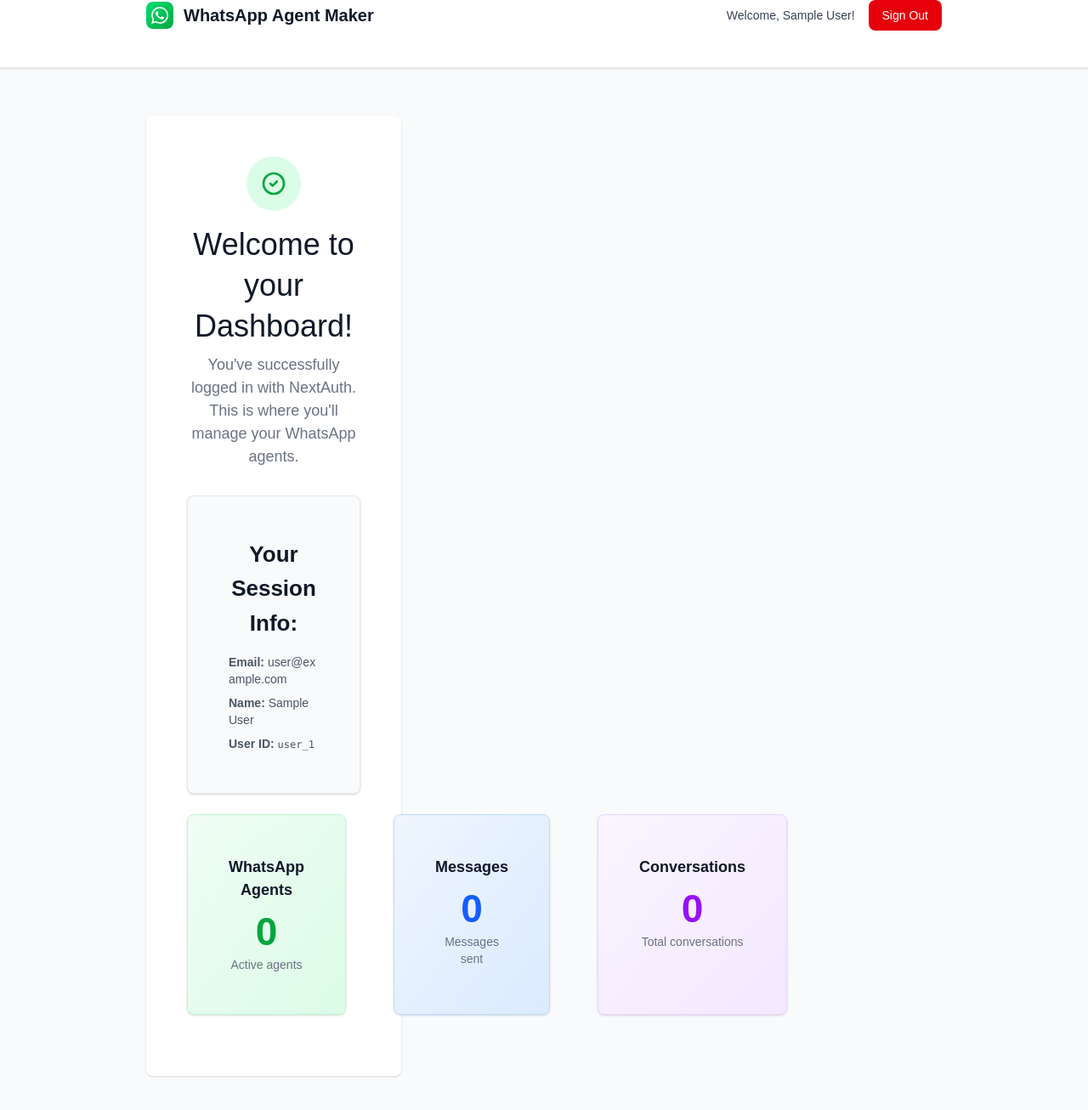
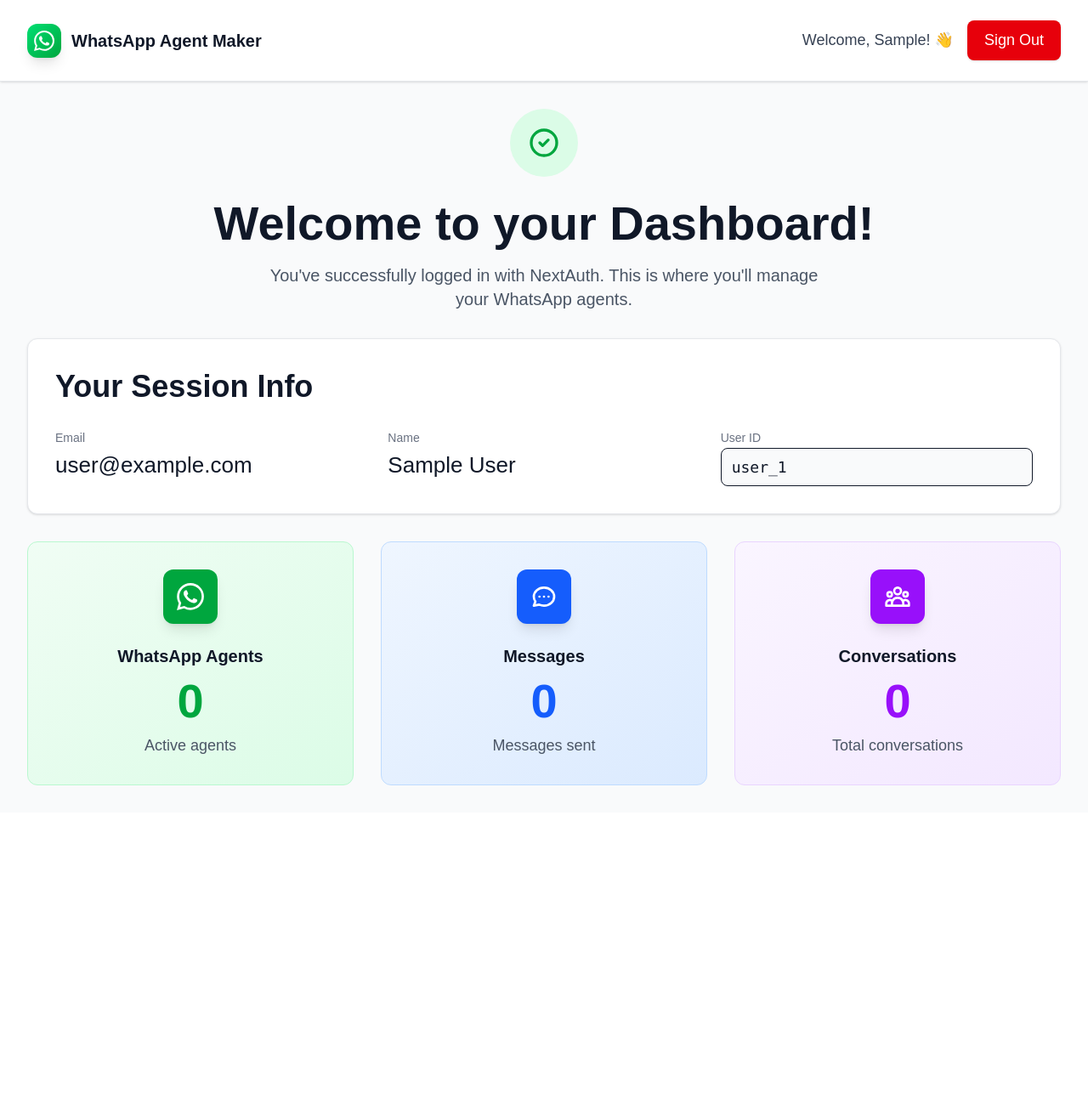
Before and after one commit to Baastheglass/whatsapp_agent_maker, a Next.js app in the folder agent_maker/: page /dashboard in a window 1280 px wide. Shown: the top 1306 px of the page at 85% size. After the commit the page ends 956 px from the top, so only its background shows below. Built offline with nearby package versions, Linux system fonts and the light colour scheme; no server answers; sample sign-in values are in the browser's storage.

Commit message:
frontend optimisations being made

```diff
--- a/agent_maker/src/app/dashboard/page.js
+++ b/agent_maker/src/app/dashboard/page.js
@@ -29,31 +29,31 @@
   return (
     <div className="min-h-screen bg-gray-50 dark:bg-gray-900">
       {/* Header */}
-      <header className="nav-container bg-white dark:bg-gray-800 shadow">
-        <div className="responsive-container">
-          <div className="nav-content">
+      <header className="bg-white dark:bg-gray-800 shadow-sm border-b border-gray-200 dark:border-gray-700">
+        <div className="max-w-7xl mx-auto px-4 sm:px-6 lg:px-8">
+          <div className="flex justify-between items-center py-4 lg:py-6">
             <div className="flex items-center">
               <Link href="/" className="flex items-center">
-                <div className="w-6 h-6 sm:w-8 sm:h-8 bg-gradient-to-br from-green-400 to-green-600 rounded-lg flex items-center justify-center">
-                  <svg className="w-3 h-3 sm:w-5 sm:h-5 text-white" fill="currentColor" viewBox="0 0 24 24">
+                <div className="w-8 h-8 lg:w-10 lg:h-10 bg-gradient-to-br from-green-400 to-green-600 rounded-xl flex items-center justify-center shadow-lg">
+                  <svg className="w-4 h-4 lg:w-6 lg:h-6 text-white" fill="currentColor" viewBox="0 0 24 24">
                     <path d="M17.472 14.382c-.297-.149-1.758-.867-2.03-.967-.273-.099-.471-.148-.67.15-.197.297-.767.966-.94 1.164-.173.199-.347.223-.644.075-.297-.15-1.255-.463-2.39-1.475-.883-.788-1.48-1.761-1.653-2.059-.173-.297-.018-.458.13-.606.134-.133.298-.347.446-.52.149-.174.198-.298.298-.497.099-.198.05-.371-.025-.52-.075-.149-.669-1.612-.916-2.207-.242-.579-.487-.5-.669-.51-.173-.008-.371-.01-.57-.01-.198 0-.52.074-.792.372-.272.297-1.04 1.016-1.04 2.479 0 1.462 1.065 2.875 1.213 3.074.149.198 2.096 3.2 5.077 4.487.709.306 1.262.489 1.694.625.712.227 1.36.195 1.871.118.571-.085 1.758-.719 2.006-1.413.248-.694.248-1.289.173-1.413-.074-.124-.272-.198-.57-.347m-5.421 7.403h-.004a9.87 9.87 0 01-5.031-1.378l-.361-.214-3.741.982.998-3.648-.235-.374a9.86 9.86 0 01-1.51-5.26c.001-5.45 4.436-9.884 9.888-9.884 2.64 0 5.122 1.03 6.988 2.898a9.825 9.825 0 012.893 6.994c-.003 5.45-4.437 9.884-9.885 9.884m8.413-18.297A11.815 11.815 0 0012.05 0C5.495 0 .16 5.335.157 11.892c0 2.096.547 4.142 1.588 5.945L.057 24l6.305-1.654a11.882 11.882 0 005.683 1.448h.005c6.554 0 11.89-5.335 11.893-11.893A11.821 11.821 0 0020.465 3.488"/>
                   </svg>
                 </div>
-                <span className="ml-2 sm:ml-3 text-lg sm:text-xl font-bold text-gray-900 dark:text-white">WhatsApp Agent Maker</span>
+                <span className="ml-3 text-lg lg:text-xl font-bold text-gray-900 dark:text-white">WhatsApp Agent Maker</span>
               </Link>
             </div>
 
-            <div className="flex items-center space-x-2 sm:space-x-4">
-              <div className="text-xs sm:text-sm text-gray-700 dark:text-gray-300 hidden sm:block">
-                Welcome, {session.user?.name || session.user?.firstName || session.user?.email}!
+            <div className="flex items-center space-x-3 lg:space-x-4">
+              <div className="text-sm lg:text-base text-gray-700 dark:text-gray-300 hidden sm:block font-medium">
+                Welcome, {session.user?.firstName || session.user?.name?.split(' ')[0] || 'User'}! 👋
               </div>
               <button
                 onClick={() => signOut()}
-                className="bg-red-600 hover:bg-red-700 text-white px-3 py-2 sm:px-4 sm:py-2 rounded-lg text-xs sm:text-sm font-medium transition-colors"
+                className="bg-red-600 hover:bg-red-700 text-white px-4 py-2 lg:px-5 lg:py-2.5 rounded-lg text-sm lg:text-base font-medium transition-all duration-200 shadow-sm hover:shadow-md"
               >
                 <span className="hidden sm:inline">Sign Out</span>
                 <span className="sm:hidden">
-                  <svg className="w-4 h-4" fill="none" stroke="currentColor" viewBox="0 0 24 24">
+                  <svg className="w-5 h-5" fill="none" stroke="currentColor" viewBox="0 0 24 24">
                     <path strokeLinecap="round" strokeLinejoin="round" strokeWidth={2} d="M17 16l4-4m0 0l-4-4m4 4H7m6 4v1a3 3 0 01-3 3H6a3 3 0 01-3-3V7a3 3 0 013-3h4a3 3 0 013 3v1" />
                   </svg>
                 </span>
@@ -64,59 +64,82 @@
       </header>
 
       {/* Main Content */}
-      <main className="responsive-container py-4 sm:py-6">
-        <div className="dashboard-layout">
-          <div className="responsive-card bg-white dark:bg-gray-800">
+      <main className="max-w-7xl mx-auto px-4 sm:px-6 lg:px-8 py-6 lg:py-8">
+        <div className="space-y-6 lg:space-y-8">
+          {/* Welcome Section */}
           <div className="text-center">
-              <div className="mx-auto flex items-center justify-center h-12 w-12 sm:h-16 sm:w-16 rounded-full bg-green-100 dark:bg-green-900">
-                <svg className="h-6 w-6 sm:h-8 sm:w-8 text-green-600 dark:text-green-400" fill="none" stroke="currentColor" viewBox="0 0 24 24">
+            <div className="mx-auto flex items-center justify-center h-16 w-16 lg:h-20 lg:w-20 rounded-full bg-green-100 dark:bg-green-900 mb-6">
+              <svg className="h-8 w-8 lg:h-10 lg:w-10 text-green-600 dark:text-green-400" fill="none" stroke="currentColor" viewBox="0 0 24 24">
                 <path strokeLinecap="round" strokeLinejoin="round" strokeWidth={2} d="M9 12l2 2 4-4m6 2a9 9 0 11-18 0 9 9 0 0118 0z" />
               </svg>
             </div>
-              <h3 className="mt-4 text-lg sm:text-xl lg:text-2xl font-medium text-gray-900 dark:text-white">
+            <h1 className="text-2xl lg:text-4xl font-bold text-gray-900 dark:text-white mb-4">
               Welcome to your Dashboard!
-              </h3>
-              <p className="mt-2 text-sm sm:text-base text-gray-500 dark:text-gray-400">
+            </h1>
+            <p className="text-base lg:text-xl text-gray-600 dark:text-gray-400 max-w-2xl mx-auto">
               You've successfully logged in with NextAuth. This is where you'll manage your WhatsApp agents.
             </p>
 
-              <div className="mt-6 sm:mt-8 space-y-4 sm:space-y-6">
-                <div className="responsive-card bg-gray-50 dark:bg-gray-700 border border-gray-200 dark:border-gray-600">
-                  <h4 className="text-base sm:text-lg font-semibold text-gray-900 dark:text-white mb-3 sm:mb-4">Your Session Info:</h4>
-                  <div className="text-left space-y-2 text-xs sm:text-sm text-gray-600 dark:text-gray-400">
-                    <p><strong>Email:</strong> <span className="break-all">{session.user?.email}</span></p>
-                    <p><strong>Name:</strong> {session.user?.name || `${session.user?.firstName} ${session.user?.lastName}` || 'Not provided'}</p>
-                    <p><strong>User ID:</strong> <span className="font-mono text-xs break-all">{session.user?.id}</span></p>
-                  </div>
-                </div>
-
-                <div className="card-grid">
-                  <div className="responsive-card bg-gradient-to-br from-green-50 to-green-100 dark:from-green-900/20 dark:to-green-800/20 border border-green-200 dark:border-green-700 text-center">
-                    <h5 className="font-semibold text-gray-900 dark:text-white text-sm sm:text-base">WhatsApp Agents</h5>
-                    <p className="text-xl sm:text-2xl lg:text-3xl font-bold text-green-600 dark:text-green-400 mt-1 sm:mt-2">0</p>
-                    <p className="text-xs sm:text-sm text-gray-500 dark:text-gray-400">Active agents</p>
-                  </div>
-
-                  <div className="responsive-card bg-gradient-to-br from-blue-50 to-blue-100 dark:from-blue-900/20 dark:to-blue-800/20 border border-blue-200 dark:border-blue-700 text-center">
-                    <h5 className="font-semibold text-gray-900 dark:text-white text-sm sm:text-base">Messages</h5>
-                    <p className="text-xl sm:text-2xl lg:text-3xl font-bold text-blue-600 dark:text-blue-400 mt-1 sm:mt-2">0</p>
-                    <p className="text-xs sm:text-sm text-gray-500 dark:text-gray-400">Messages sent</p>
-                  </div>
-
-                  <div className="responsive-card bg-gradient-to-br from-purple-50 to-purple-100 dark:from-purple-900/20 dark:to-purple-800/20 border border-purple-200 dark:border-purple-700 text-center">
-                    <h5 className="font-semibold text-gray-900 dark:text-white text-sm sm:text-base">Conversations</h5>
-                    <p className="text-xl sm:text-2xl lg:text-3xl font-bold text-purple-600 dark:text-purple-400 mt-1 sm:mt-2">0</p>
-                    <p className="text-xs sm:text-sm text-gray-500 dark:text-gray-400">Total conversations</p>
-                  </div>
-                </div>
-
             {/* Mobile welcome message */}
-                <div className="sm:hidden text-center mt-4 p-3 bg-blue-50 dark:bg-blue-900/20 rounded-lg border border-blue-200 dark:border-blue-700">
-                  <p className="text-xs text-blue-700 dark:text-blue-300">
+            <div className="sm:hidden mt-6 p-4 bg-blue-50 dark:bg-blue-900/20 rounded-xl border border-blue-200 dark:border-blue-700">
+              <p className="text-sm text-blue-700 dark:text-blue-300 font-medium">
                 Welcome, {session.user?.firstName || session.user?.name?.split(' ')[0] || 'User'}! 👋
               </p>
             </div>
           </div>
+
+          {/* Session Info Card */}
+          <div className="bg-white dark:bg-gray-800 rounded-xl shadow-sm border border-gray-200 dark:border-gray-700 p-6 lg:p-8">
+            <h2 className="text-xl lg:text-2xl font-semibold text-gray-900 dark:text-white mb-6">Your Session Info</h2>
+            <div className="grid grid-cols-1 lg:grid-cols-3 gap-4 lg:gap-6">
+              <div className="space-y-2">
+                <label className="text-sm font-medium text-gray-500 dark:text-gray-400">Email</label>
+                <p className="text-base lg:text-lg text-gray-900 dark:text-white font-medium break-all">{session.user?.email}</p>
+              </div>
+              <div className="space-y-2">
+                <label className="text-sm font-medium text-gray-500 dark:text-gray-400">Name</label>
+                <p className="text-base lg:text-lg text-gray-900 dark:text-white font-medium">{session.user?.name || `${session.user?.firstName} ${session.user?.lastName}` || 'Not provided'}</p>
+              </div>
+              <div className="space-y-2">
+                <label className="text-sm font-medium text-gray-500 dark:text-gray-400">User ID</label>
+                <p className="text-sm lg:text-base text-gray-900 dark:text-white font-mono bg-gray-50 dark:bg-gray-700 px-3 py-2 rounded-lg border break-all">{session.user?.id}</p>
+              </div>
+            </div>
+          </div>
+
+          {/* Stats Grid */}
+          <div className="grid grid-cols-1 sm:grid-cols-2 lg:grid-cols-3 gap-6 lg:gap-8">
+            <div className="bg-gradient-to-br from-green-50 to-green-100 dark:from-green-900/20 dark:to-green-800/20 border border-green-200 dark:border-green-700 rounded-xl p-6 lg:p-8 text-center hover:shadow-lg transition-all duration-300 transform hover:scale-105">
+              <div className="w-12 h-12 lg:w-16 lg:h-16 bg-green-600 rounded-xl flex items-center justify-center mx-auto mb-4 lg:mb-6 shadow-lg">
+                <svg className="w-6 h-6 lg:w-8 lg:h-8 text-white" fill="currentColor" viewBox="0 0 24 24">
+                  <path d="M17.472 14.382c-.297-.149-1.758-.867-2.03-.967-.273-.099-.471-.148-.67.15-.197.297-.767.966-.94 1.164-.173.199-.347.223-.644.075-.297-.15-1.255-.463-2.39-1.475-.883-.788-1.48-1.761-1.653-2.059-.173-.297-.018-.458.13-.606.134-.133.298-.347.446-.52.149-.174.198-.298.298-.497.099-.198.05-.371-.025-.52-.075-.149-.669-1.612-.916-2.207-.242-.579-.487-.5-.669-.51-.173-.008-.371-.01-.57-.01-.198 0-.52.074-.792.372-.272.297-1.04 1.016-1.04 2.479 0 1.462 1.065 2.875 1.213 3.074.149.198 2.096 3.2 5.077 4.487.709.306 1.262.489 1.694.625.712.227 1.36.195 1.871.118.571-.085 1.758-.719 2.006-1.413.248-.694.248-1.289.173-1.413-.074-.124-.272-.198-.57-.347m-5.421 7.403h-.004a9.87 9.87 0 01-5.031-1.378l-.361-.214-3.741.982.998-3.648-.235-.374a9.86 9.86 0 01-1.51-5.26c.001-5.45 4.436-9.884 9.888-9.884 2.64 0 5.122 1.03 6.988 2.898a9.825 9.825 0 012.893 6.994c-.003 5.45-4.437 9.884-9.885 9.884m8.413-18.297A11.815 11.815 0 0012.05 0C5.495 0 .16 5.335.157 11.892c0 2.096.547 4.142 1.588 5.945L.057 24l6.305-1.654a11.882 11.882 0 005.683 1.448h.005c6.554 0 11.89-5.335 11.893-11.893A11.821 11.821 0 0020.465 3.488"/>
+                </svg>
+              </div>
+              <h3 className="text-lg lg:text-xl font-semibold text-gray-900 dark:text-white mb-2">WhatsApp Agents</h3>
+              <p className="text-3xl lg:text-4xl font-bold text-green-600 dark:text-green-400 mb-2">0</p>
+              <p className="text-sm lg:text-base text-gray-600 dark:text-gray-400">Active agents</p>
+            </div>
+
+            <div className="bg-gradient-to-br from-blue-50 to-blue-100 dark:from-blue-900/20 dark:to-blue-800/20 border border-blue-200 dark:border-blue-700 rounded-xl p-6 lg:p-8 text-center hover:shadow-lg transition-all duration-300 transform hover:scale-105">
+              <div className="w-12 h-12 lg:w-16 lg:h-16 bg-blue-600 rounded-xl flex items-center justify-center mx-auto mb-4 lg:mb-6 shadow-lg">
+                <svg className="w-6 h-6 lg:w-8 lg:h-8 text-white" fill="none" stroke="currentColor" viewBox="0 0 24 24">
+                  <path strokeLinecap="round" strokeLinejoin="round" strokeWidth={2} d="M8 12h.01M12 12h.01M16 12h.01M21 12c0 4.418-4.03 8-9 8a9.863 9.863 0 01-4.255-.949L3 20l1.395-3.72C3.512 15.042 3 13.574 3 12c0-4.418 4.03-8 9-8s9 3.582 9 8z" />
+                </svg>
+              </div>
+              <h3 className="text-lg lg:text-xl font-semibold text-gray-900 dark:text-white mb-2">Messages</h3>
+              <p className="text-3xl lg:text-4xl font-bold text-blue-600 dark:text-blue-400 mb-2">0</p>
+              <p className="text-sm lg:text-base text-gray-600 dark:text-gray-400">Messages sent</p>
+            </div>
+
+            <div className="bg-gradient-to-br from-purple-50 to-purple-100 dark:from-purple-900/20 dark:to-purple-800/20 border border-purple-200 dark:border-purple-700 rounded-xl p-6 lg:p-8 text-center hover:shadow-lg transition-all duration-300 transform hover:scale-105 sm:col-span-2 lg:col-span-1">
+              <div className="w-12 h-12 lg:w-16 lg:h-16 bg-purple-600 rounded-xl flex items-center justify-center mx-auto mb-4 lg:mb-6 shadow-lg">
+                <svg className="w-6 h-6 lg:w-8 lg:h-8 text-white" fill="none" stroke="currentColor" viewBox="0 0 24 24">
+                  <path strokeLinecap="round" strokeLinejoin="round" strokeWidth={2} d="M17 20h5v-2a3 3 0 00-5.356-1.857M17 20H7m10 0v-2c0-.656-.126-1.283-.356-1.857M7 20H2v-2a3 3 0 015.356-1.857M7 20v-2c0-.656.126-1.283.356-1.857m0 0a5.002 5.002 0 019.288 0M15 7a3 3 0 11-6 0 3 3 0 016 0zm6 3a2 2 0 11-4 0 2 2 0 014 0zM7 10a2 2 0 11-4 0 2 2 0 014 0z" />
+                </svg>
+              </div>
+              <h3 className="text-lg lg:text-xl font-semibold text-gray-900 dark:text-white mb-2">Conversations</h3>
+              <p className="text-3xl lg:text-4xl font-bold text-purple-600 dark:text-purple-400 mb-2">0</p>
+              <p className="text-sm lg:text-base text-gray-600 dark:text-gray-400">Total conversations</p>
             </div>
           </div>
         </div>
--- a/agent_maker/src/app/page.js
+++ b/agent_maker/src/app/page.js
@@ -92,35 +92,37 @@
         </div>
 
         {/* Features Grid */}
-        <div className="card-grid max-w-6xl mx-auto px-4">
-          <div className="responsive-card bg-white dark:bg-gray-800 text-center hover:shadow-xl transition-all duration-300 transform hover:scale-105 animate-fadeInUp animation-delay-1000 group">
-            <div className="w-12 h-12 bg-blue-100 dark:bg-blue-900 rounded-lg flex items-center justify-center mx-auto mb-4 transition-all duration-300 group-hover:bg-blue-200 dark:group-hover:bg-blue-800 group-hover:scale-110">
-              <svg className="w-6 h-6 text-blue-600 dark:text-blue-400 transition-transform duration-300 group-hover:rotate-12" fill="none" stroke="currentColor" viewBox="0 0 24 24">
+        <div className="w-full max-w-7xl mx-auto px-4 sm:px-6 lg:px-8">
+          <div className="grid grid-cols-1 md:grid-cols-3 gap-6 lg:gap-8">
+            <div className="bg-white dark:bg-gray-800 p-6 lg:p-8 rounded-xl shadow-lg text-center hover:shadow-xl transition-all duration-300 transform hover:scale-105 animate-fadeInUp animation-delay-1000 group border border-gray-200 dark:border-gray-700">
+              <div className="w-14 h-14 lg:w-16 lg:h-16 bg-blue-100 dark:bg-blue-900 rounded-xl flex items-center justify-center mx-auto mb-6 transition-all duration-300 group-hover:bg-blue-200 dark:group-hover:bg-blue-800 group-hover:scale-110">
+                <svg className="w-7 h-7 lg:w-8 lg:h-8 text-blue-600 dark:text-blue-400 transition-transform duration-300 group-hover:rotate-12" fill="none" stroke="currentColor" viewBox="0 0 24 24">
                   <path strokeLinecap="round" strokeLinejoin="round" strokeWidth={2} d="M9.663 17h4.673M12 3v1m6.364 1.636l-.707.707M21 12h-1M4 12H3m3.343-5.657l-.707-.707m2.828 9.9a5 5 0 117.072 0l-.548.547A3.374 3.374 0 0014 18.469V19a2 2 0 11-4 0v-.531c0-.895-.356-1.754-.988-2.386l-.548-.547z" />
                 </svg>
               </div>
-            <h3 className="text-lg font-semibold text-gray-900 dark:text-white mb-2 transition-colors duration-300 group-hover:text-blue-600 dark:group-hover:text-blue-400">Smart Automation</h3>
-            <p className="text-gray-600 dark:text-gray-400 transition-colors duration-300 group-hover:text-gray-700 dark:group-hover:text-gray-300">Create intelligent agents that understand context and respond naturally to customer inquiries.</p>
+              <h3 className="text-xl lg:text-2xl font-semibold text-gray-900 dark:text-white mb-4 transition-colors duration-300 group-hover:text-blue-600 dark:group-hover:text-blue-400">Smart Automation</h3>
+              <p className="text-base lg:text-lg text-gray-600 dark:text-gray-400 leading-relaxed transition-colors duration-300 group-hover:text-gray-700 dark:group-hover:text-gray-300">Create intelligent agents that understand context and respond naturally to customer inquiries.</p>
             </div>
 
-          <div className="responsive-card bg-white dark:bg-gray-800 text-center hover:shadow-xl transition-all duration-300 transform hover:scale-105 animate-fadeInUp animation-delay-1200 group">
-            <div className="w-12 h-12 bg-green-100 dark:bg-green-900 rounded-lg flex items-center justify-center mx-auto mb-4 transition-all duration-300 group-hover:bg-green-200 dark:group-hover:bg-green-800 group-hover:scale-110">
-              <svg className="w-6 h-6 text-green-600 dark:text-green-400 transition-transform duration-300 group-hover:rotate-12" fill="none" stroke="currentColor" viewBox="0 0 24 24">
+            <div className="bg-white dark:bg-gray-800 p-6 lg:p-8 rounded-xl shadow-lg text-center hover:shadow-xl transition-all duration-300 transform hover:scale-105 animate-fadeInUp animation-delay-1200 group border border-gray-200 dark:border-gray-700">
+              <div className="w-14 h-14 lg:w-16 lg:h-16 bg-green-100 dark:bg-green-900 rounded-xl flex items-center justify-center mx-auto mb-6 transition-all duration-300 group-hover:bg-green-200 dark:group-hover:bg-green-800 group-hover:scale-110">
+                <svg className="w-7 h-7 lg:w-8 lg:h-8 text-green-600 dark:text-green-400 transition-transform duration-300 group-hover:rotate-12" fill="none" stroke="currentColor" viewBox="0 0 24 24">
                   <path strokeLinecap="round" strokeLinejoin="round" strokeWidth={2} d="M13 10V3L4 14h7v7l9-11h-7z" />
                 </svg>
               </div>
-            <h3 className="text-lg font-semibold text-gray-900 dark:text-white mb-2 transition-colors duration-300 group-hover:text-green-600 dark:group-hover:text-green-400">Easy Setup</h3>
-            <p className="text-gray-600 dark:text-gray-400 transition-colors duration-300 group-hover:text-gray-700 dark:group-hover:text-gray-300">Get your WhatsApp agent up and running in minutes with our intuitive drag-and-drop interface.</p>
+              <h3 className="text-xl lg:text-2xl font-semibold text-gray-900 dark:text-white mb-4 transition-colors duration-300 group-hover:text-green-600 dark:group-hover:text-green-400">Easy Setup</h3>
+              <p className="text-base lg:text-lg text-gray-600 dark:text-gray-400 leading-relaxed transition-colors duration-300 group-hover:text-gray-700 dark:group-hover:text-gray-300">Get your WhatsApp agent up and running in minutes with our intuitive drag-and-drop interface.</p>
             </div>
 
-          <div className="responsive-card bg-white dark:bg-gray-800 text-center hover:shadow-xl transition-all duration-300 transform hover:scale-105 animate-fadeInUp animation-delay-1400 group">
-            <div className="w-12 h-12 bg-purple-100 dark:bg-purple-900 rounded-lg flex items-center justify-center mx-auto mb-4 transition-all duration-300 group-hover:bg-purple-200 dark:group-hover:bg-purple-800 group-hover:scale-110">
-              <svg className="w-6 h-6 text-purple-600 dark:text-purple-400 transition-transform duration-300 group-hover:rotate-12" fill="none" stroke="currentColor" viewBox="0 0 24 24">
+            <div className="bg-white dark:bg-gray-800 p-6 lg:p-8 rounded-xl shadow-lg text-center hover:shadow-xl transition-all duration-300 transform hover:scale-105 animate-fadeInUp animation-delay-1400 group border border-gray-200 dark:border-gray-700">
+              <div className="w-14 h-14 lg:w-16 lg:h-16 bg-purple-100 dark:bg-purple-900 rounded-xl flex items-center justify-center mx-auto mb-6 transition-all duration-300 group-hover:bg-purple-200 dark:group-hover:bg-purple-800 group-hover:scale-110">
+                <svg className="w-7 h-7 lg:w-8 lg:h-8 text-purple-600 dark:text-purple-400 transition-transform duration-300 group-hover:rotate-12" fill="none" stroke="currentColor" viewBox="0 0 24 24">
                   <path strokeLinecap="round" strokeLinejoin="round" strokeWidth={2} d="M9 19v-6a2 2 0 00-2-2H5a2 2 0 00-2 2v6a2 2 0 002 2h2a2 2 0 002-2zm0 0V9a2 2 0 012-2h2a2 2 0 012 2v10m-6 0a2 2 0 002 2h2a2 2 0 002-2m0 0V5a2 2 0 012-2h2a2 2 0 012 2v14a2 2 0 01-2 2h-2a2 2 0 01-2-2z" />
                 </svg>
               </div>
-            <h3 className="text-lg font-semibold text-gray-900 dark:text-white mb-2 transition-colors duration-300 group-hover:text-purple-600 dark:group-hover:text-purple-400">Analytics & Insights</h3>
-            <p className="text-gray-600 dark:text-gray-400 transition-colors duration-300 group-hover:text-gray-700 dark:group-hover:text-gray-300">Track performance, monitor conversations, and optimize your agents with detailed analytics.</p>
+              <h3 className="text-xl lg:text-2xl font-semibold text-gray-900 dark:text-white mb-4 transition-colors duration-300 group-hover:text-purple-600 dark:group-hover:text-purple-400">Analytics & Insights</h3>
+              <p className="text-base lg:text-lg text-gray-600 dark:text-gray-400 leading-relaxed transition-colors duration-300 group-hover:text-gray-700 dark:group-hover:text-gray-300">Track performance, monitor conversations, and optimize your agents with detailed analytics.</p>
+            </div>
           </div>
         </div>
       </main>
```
Lines whose indentation alone changed are shown as unchanged.
